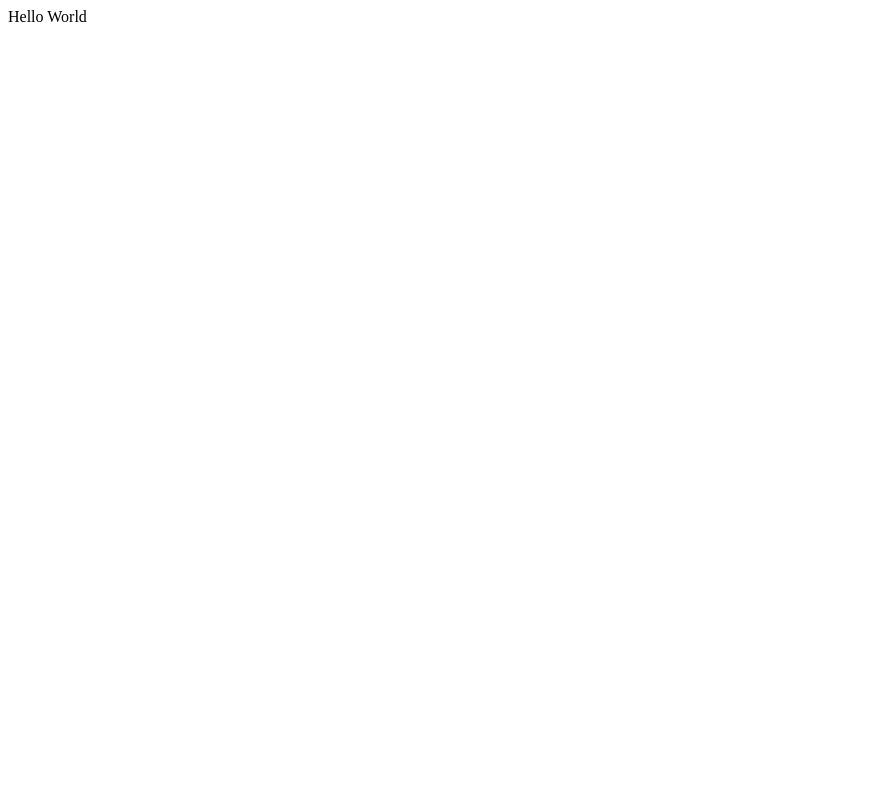
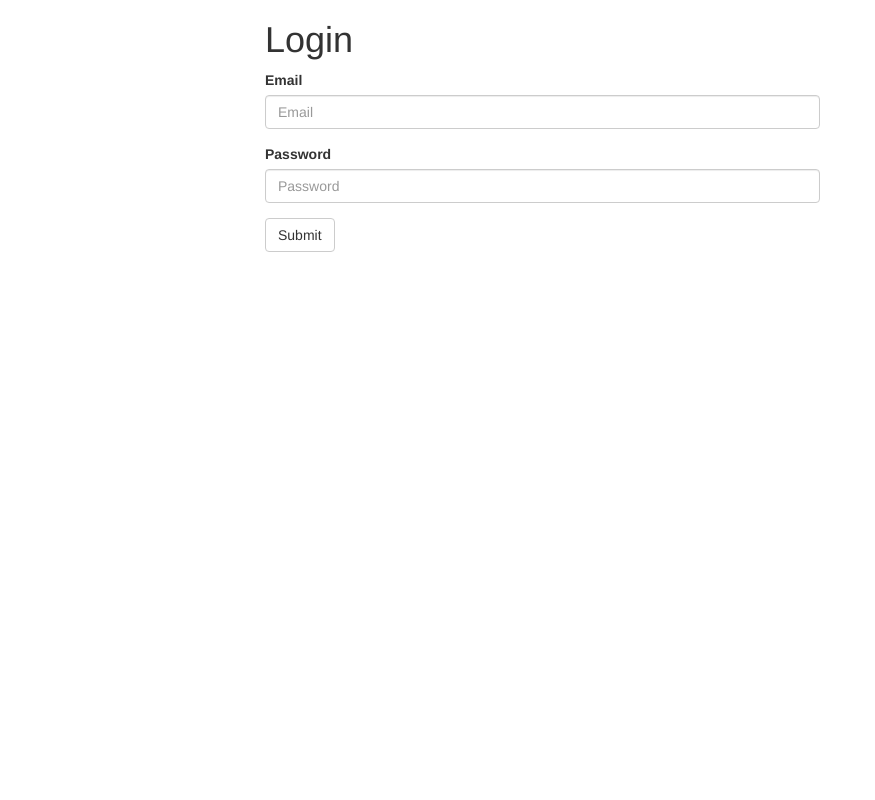
Before and after one commit to claudchan/PHP-Login-System, a PHP site: page / in a window 1280 px wide. Before the commit the part shown is almost empty. Shown: the whole page, without its empty margins (0-875 px from the left). Run offline with PHP 8.4, Linux system fonts and the light colour scheme.

Commit message:
Hello World

```diff
--- a/index.php
+++ b/index.php
@@ -1 +1,45 @@
-<?php echo "Hello World"; ?>
+<!DOCTYPE html>
+<html lang="en">
+	<head>
+
+		<meta charset="utf-8">
+		<meta http-equiv="X-UA-Compatible" content="IE=edge,chrome=1">
+		<meta name="viewport" content="width=device-width, initial-scale=1, shrink-to-fit=no">
+
+		<title>Page Title</title>
+
+		<base href="/PHP-Login-System/" />
+
+		<link rel="stylesheet" href="//cdnjs.cloudflare.com/ajax/libs/twitter-bootstrap/3.3.7/css/bootstrap.min.css" />
+
+	</head>
+
+	<body>
+
+		<div class="container">
+			<div class="row">
+				<div class="col-sm-8 col-sm-offset-2 col-md-6 col-sm-offset-3">
+					<h1>Login</h1>
+					<form>
+						<div class="form-group">
+							<label for="inputEmail">Email</label>
+							<input type="email" class="form-control" id="inputEmail" name="inputEmail" placeholder="Email" required>
+						</div>
+						<div class="form-group">
+							<label for="inputPassword">Password</label>
+							<input type="password" class="form-control" id="inputPassword" name="inputPassword" placeholder="Password" required>
+						</div>
+						<button type="submit" class="btn btn-default">Submit</button>
+					</form>
+				</div>
+			</div>
+		</div>
+
+		<!-- jQuery is required -->
+		<script src="//cdnjs.cloudflare.com/ajax/libs/jquery/1.12.4/jquery.min.js"></script>
+
+		<!-- Bootstrap Framework JS -->
+		<script src="//cdnjs.cloudflare.com/ajax/libs/twitter-bootstrap/3.3.7/js/bootstrap.min.js"></script>
+
+	</body>
+</html>
```
